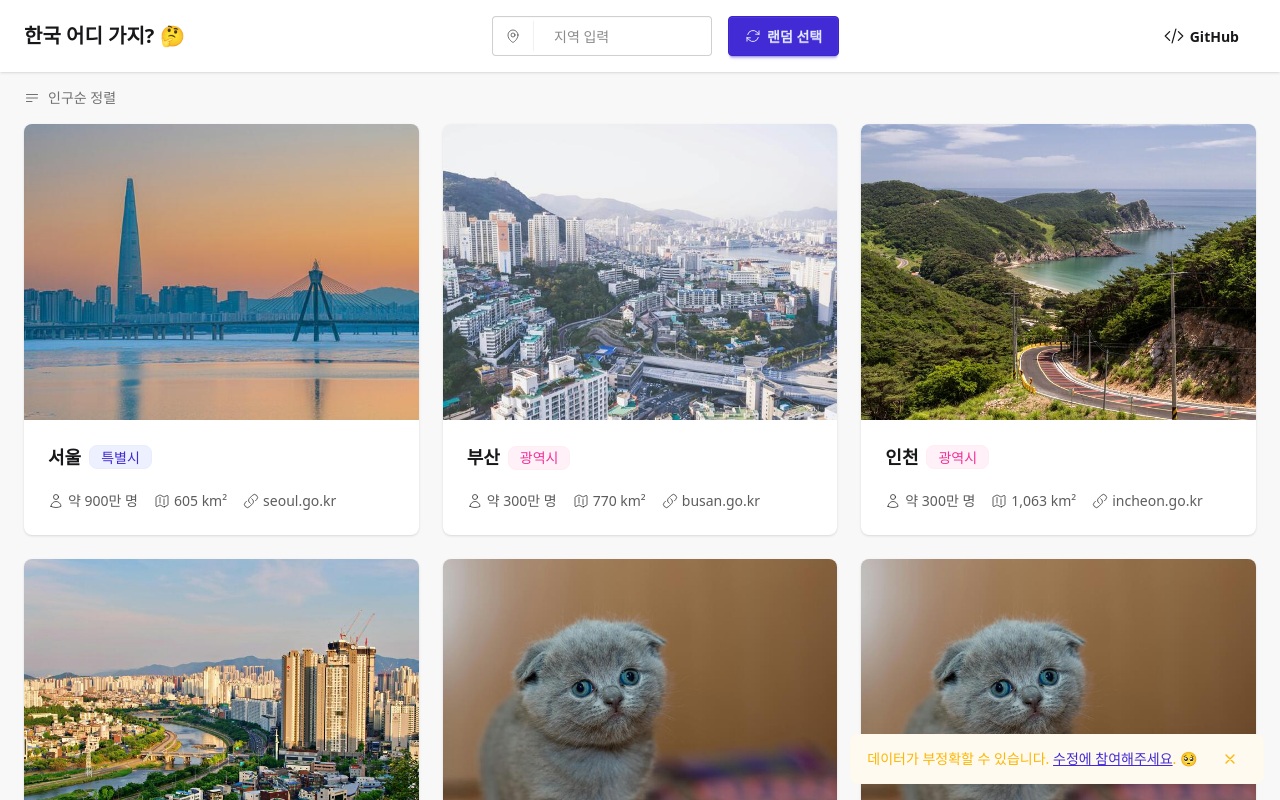
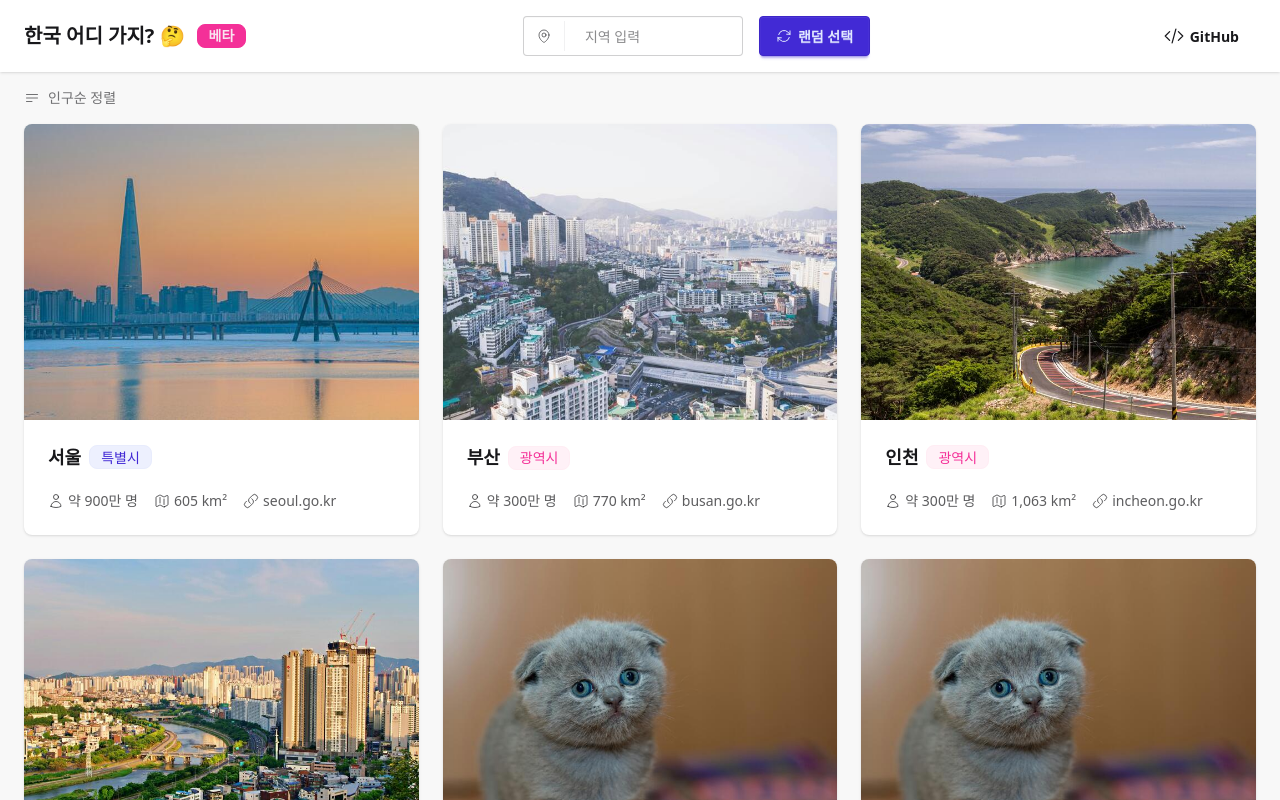
Before and after one commit to hoffa/hanguk.io, a React (Vite) app: page / in a window 1280 px wide. Shown: the top 800 px of the page. Built offline with nearby package versions, Linux system fonts and the light colour scheme.

Commit message:
add beta badge instead

```diff
--- a/src/App.tsx
+++ b/src/App.tsx
@@ -13,7 +13,6 @@ import { Combobox, ComboboxInput, ComboboxOption, ComboboxOptions } from '@headl
 import DivisionCard from './DivisionCard'
 
 function App() {
-  const [showToast, setShowToast] = useState(true)
   const data = koreanData as Divisions
   const sortedDivisions = data.divisions.sort((a, b) => b.population - a.population)
   const [divisions, setDivisions] = useState(sortedDivisions)
@@ -71,53 +70,17 @@ function App() {
 
   return (
     <div className="min-h-screen bg-base-200 relative">
-      {/* Toast: always above all content using fixed + high z-index, neutral color, dismissable */}
-      {showToast && (
-        <div className="toast toast-bottom toast-end fixed z-[9999] pointer-events-none w-auto max-w-full">
-          <div className="alert alert-soft alert-warning pointer-events-auto flex items-center gap-2">
-            <span>
-              데이터가 부정확할 수 있습니다.{' '}
-              <a
-                href="https://github.com/hoffa/hanguk.io"
-                target="_blank"
-                rel="noopener noreferrer"
-                className="link link-primary underline"
-              >
-                수정에 참여해주세요
-              </a>
-              . 🥺
-            </span>
-            <button
-              onClick={() => setShowToast(false)}
-              className="btn btn-xs btn-ghost ml-2"
-              aria-label="닫기"
-              type="button"
-            >
-              <svg
-                xmlns="http://www.w3.org/2000/svg"
-                className="h-4 w-4"
-                fill="none"
-                viewBox="0 0 24 24"
-                stroke="currentColor"
-              >
-                <path
-                  strokeLinecap="round"
-                  strokeLinejoin="round"
-                  strokeWidth={2}
-                  d="M6 18L18 6M6 6l12 12"
-                />
-              </svg>
-            </button>
-          </div>
-        </div>
-      )}
+      {/* ...no modals or toasts... */}
       {/* Top Navigation - Full Width */}
       <div className="navbar bg-base-100 shadow-sm px-6 py-4">
         <div className="max-w-7xl mx-auto w-full">
           {/* Mobile: Stack vertically with full-width input */}
           <div className="flex flex-col gap-4 w-full sm:hidden">
             <div className="flex items-center justify-between">
-              <span className="text-xl font-bold">한국 어디 가지? 🤔</span>
+              <span className="text-xl font-bold flex items-center gap-3">
+                한국 어디 가지? 🤔
+                <span className="badge badge-secondary">베타</span>
+              </span>
               <a
                 href="https://github.com/hoffa/hanguk.io"
                 target="_blank"
@@ -183,7 +146,10 @@ function App() {
           <div className="hidden sm:flex items-center w-full gap-4">
             {/* Left: Logo/Title */}
             <div className="flex-shrink-0">
-              <span className="text-xl font-bold">한국 어디 가지? 🤔</span>
+              <span className="text-xl font-bold flex items-center gap-3">
+                한국 어디 가지? 🤔
+                <span className="badge badge-secondary">베타</span>
+              </span>
             </div>
 
             {/* Center: Filters */}
```
